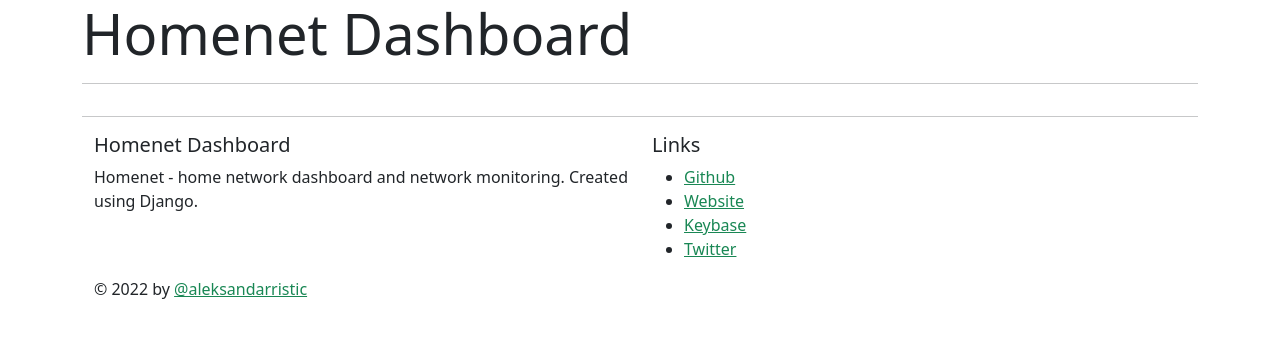
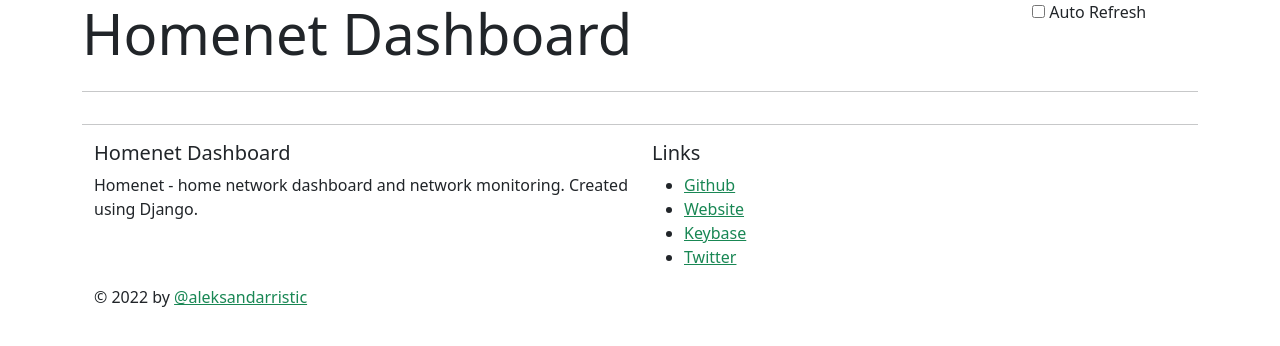
Before and after one commit to aleksandarristic/homenet, a Django app: page / in a window 1280 px wide. Shown: the top 346 px of the page. Run offline with Django 3.2, Linux system fonts and the light colour scheme; data that the repository does not hold is empty; some libraries are stand-ins or nearby versions.

Commit message:
Auto-refresh functionality

```diff
--- /dev/null
+++ b/dashboard/static/dashboard/dashboard.js
@@ -0,0 +1,22 @@
+var reloading;
+var period = 3000;
+
+function checkReloading() {
+    if (window.location.hash=="#autoreload") {
+        reloading=setTimeout("window.location.reload();", period);
+        document.getElementById("reloadCB").checked=true;
+        console.log('Auto-reload...');
+    }
+}
+
+function toggleAutoRefresh(cb) {
+    if (cb.checked) {
+        window.location.replace("#autoreload");
+        reloading=setTimeout("window.location.reload();", period);
+    } else {
+        window.location.replace("#");
+        clearTimeout(reloading);
+    }
+}
+
+window.onload=checkReloading;
--- a/dashboard/templates/dashboard/index.html
+++ b/dashboard/templates/dashboard/index.html
@@ -1,12 +1,14 @@
 {% extends "base.html" %}
 {% load dashboard_tags %}
 {% load humanize %}
+{% load static %}
 {% block head %}
 {% endblock %}
 
 {% block title %}Home net monitor - Dashboard{% endblock %}
 
 {% block javascript %}
+<script type="text/javascript" src="{% static 'dashboard/dashboard.js' %}"></script>
 <!--suppress XmlDuplicatedId -->
 <script type="text/javascript">
 $(function(){
@@ -44,7 +46,15 @@
 {% endblock %}
 
 {% block content %}
-<h1 class="display-4">Homenet Dashboard</h1>
+<div class="row justify-content-between">
+    <div class="col">
+        <h1 class="display-4">Homenet Dashboard</h1>
+    </div>
+    <div class="col col-lg-2">
+        <input type="checkbox" onclick="toggleAutoRefresh(this);" id="reloadCB"> Auto Refresh
+    </div>
+</div>
+
 <hr/>
 {% autoescape on %}
 
```
